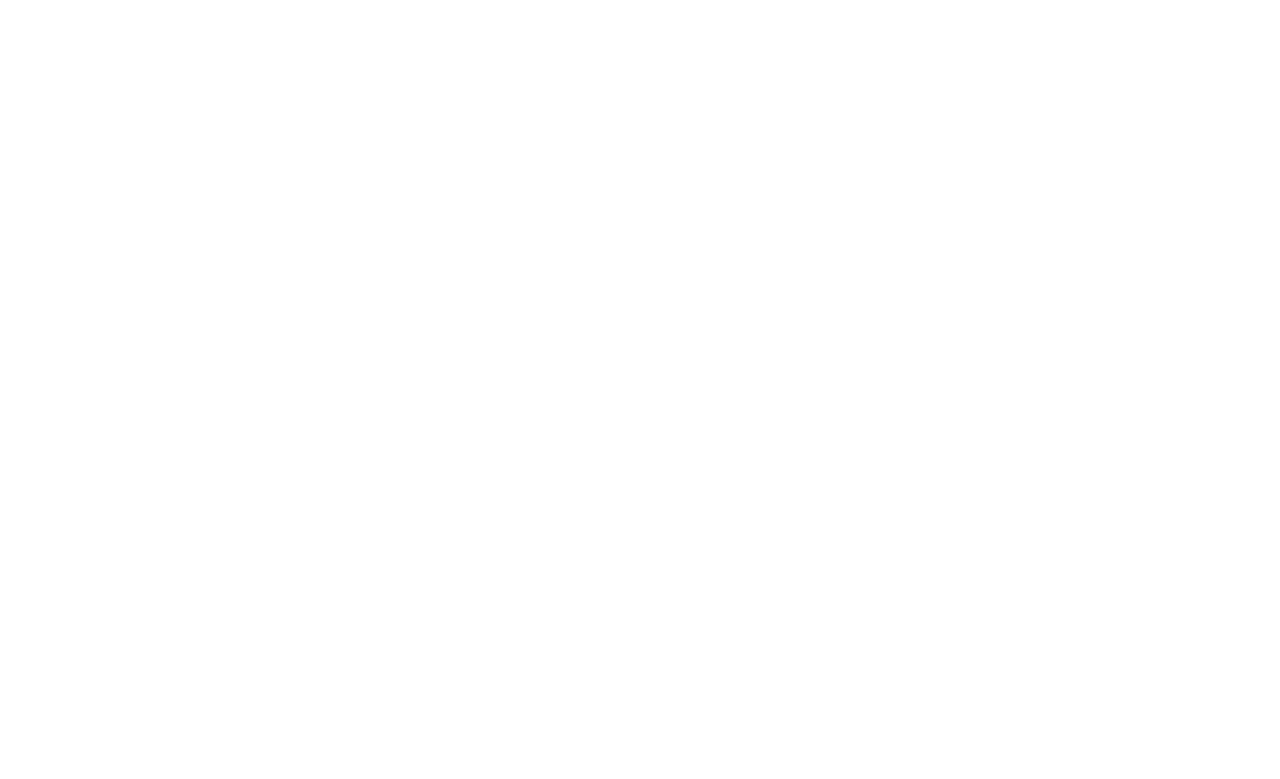
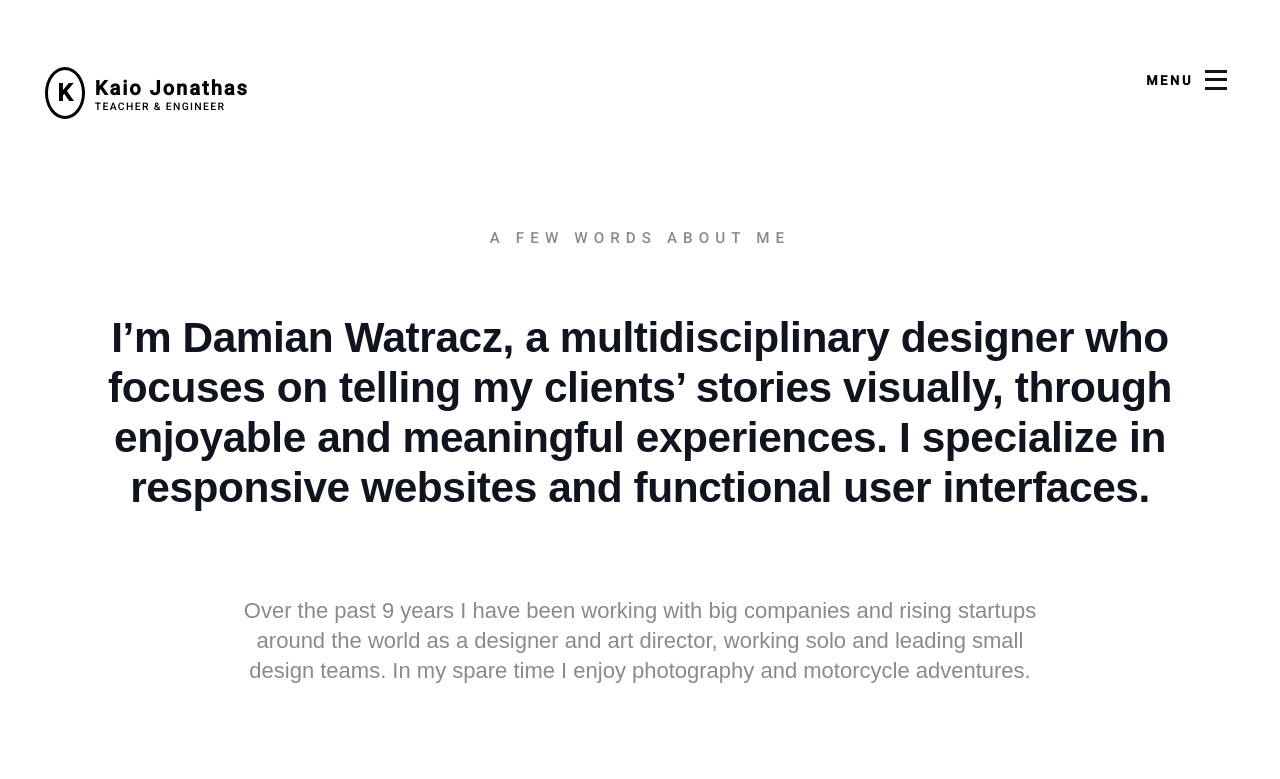
Before and after one commit to AndersonLucasdev/Anderson_T3-Portfolio-Personalidade-IFCEMPE, a plain HTML site: page HTML/sobre.html in a window 1280 px wide. Drawn offline with Linux system fonts and the light colour scheme.

Commit message:
FEAT(sobre)/ terminando primeira section sobre

```diff
--- a/CSS/menu.css
+++ b/CSS/menu.css
@@ -119,7 +119,7 @@
   width: 42%;
   height: 77%;
   display: flex;
-  align-items: end;
+  align-items: center;
   justify-content: left;
 }
 
--- a/CSS/projetos.css
+++ b/CSS/projetos.css
@@ -78,7 +78,7 @@
   width: 42%;
   height: 77%;
   display: flex;
-  align-items: end;
+  align-items: center;
   justify-content: left;
 
 }
--- a/CSS/sobre.css
+++ b/CSS/sobre.css
@@ -0,0 +1,216 @@
+/* @import url("https://fonts.googleapis.com/css2?family=Roboto&display=swap"); */
+@import url("https://fonts.googleapis.com/css2?family=Roboto:wght@500&display=swap");
+
+* {
+  padding: 0;
+  margin: 0;
+  box-sizing: border-box;
+}
+
+.container {
+  height: 100vh;
+  width: 100%;
+  display: flex;
+  justify-content: center;
+  align-items: center;
+  flex-direction: column;
+  font-family: "Roboto", sans-serif;
+  position: relative;
+  overflow: hidden;
+}
+
+.container-menu {
+  width: 20%;
+  height: 10%;
+  display: flex;
+  align-items: center;
+  justify-content: right;
+  position: absolute;
+  top: 5%;
+  right: 4%;
+}
+
+.container-menu-texto {
+  width: 30%;
+  height: 100%;
+  display: flex;
+  align-items: center;
+  justify-content: right;
+  margin-right: 4%;
+}
+
+.container-menu-texto h4 {
+  color: #000;
+  font-size: 0.8125rem;
+  line-height: 1.0625rem;
+  font-weight: 800;
+  text-transform: uppercase;
+  letter-spacing: 0.2em;
+  cursor: pointer;
+}
+
+.container-menu-icon {
+  width: 10%;
+  height: 26%;
+  display: flex;
+  align-items: center;
+  justify-content: space-between;
+  flex-direction: column;
+  cursor: pointer;
+}
+
+.traco {
+  background: #0f141e;
+  display: block;
+  width: 22px;
+  height: 3px;
+}
+
+.container-header {
+  width: 93%;
+  height: 14vh;
+  display: flex;
+  align-items: end;
+  justify-content: left;
+}
+
+.container-header-logo {
+  width: 42%;
+  height: 77%;
+  display: flex;
+  align-items: center;
+  justify-content: left;
+}
+
+.container-header-logo-img {
+  width: 8%;
+  height: 60%;
+  background-color: transparent;
+  border: 3px solid #000;
+  border-radius: 50%;
+  display: flex;
+  justify-content: center;
+  align-items: center;
+  margin-right: 2%;
+  font-size: 1.5rem;
+  font-weight: bold;
+  cursor: pointer;
+}
+
+.container-header-logo-texto {
+  width: 70%;
+  height: 65%;
+  display: flex;
+  align-items: center;
+  justify-content: center;
+  flex-direction: column;
+}
+
+.container-header-logo-texto-titulo {
+  height: 60%;
+  width: 100%;
+  display: flex;
+  align-items: end;
+  justify-content: left;
+  margin-bottom: 0.2%;
+}
+
+.container-header-logo-texto-titulo h3 {
+  color: #000;
+  font-size: 1.25rem;
+  letter-spacing: 0.1em;
+  cursor: pointer;
+}
+
+.container-header-logo-texto-descricao {
+  height: 35%;
+  width: 100%;
+  display: flex;
+  align-items: start;
+  justify-content: left;
+}
+
+.container-header-logo-texto-descricao p {
+  color: #000;
+  font-size: 0.65rem;
+  letter-spacing: 0.13em;
+  cursor: pointer;
+}
+
+.container-main {
+  height: 80vh;
+  width: 100%;
+  display: flex;
+  align-items: end;
+  justify-content: left;
+}
+
+.container-main-introducao {
+  height: 100%;
+  width: 100%;
+  display: flex;
+  align-items: center;
+  justify-content: center;
+  flex-direction: column;
+}
+
+.container-main-introducao-titulo {
+  height: 10%;
+  width: 100%;
+  display: flex;
+  align-items: center;
+  justify-content: center;
+  margin-bottom: 1%;
+}
+
+.container-main-introducao-titulo h3 {
+  font-size: 0.95rem;
+  line-height: 1.25rem;
+  text-transform: uppercase;
+  padding-top: 5px;
+  padding-bottom: 5px;
+  font-weight: 400;
+  letter-spacing: 0.4em;
+  color: #878a8f;
+}
+
+.container-main-introducao-texto {
+  height: 40%;
+  width: 85%;
+  display: flex;
+  align-items: center;
+  justify-content: center;
+}
+
+.container-main-introducao-texto h1 {
+  font-family: "Helvetica Now Display DW", sans-serif;
+  font-weight: 800;
+  letter-spacing: -0.01em;
+  color: #0f141e;
+  font-size: 2.65rem;
+  line-height: 3.125rem;
+  padding-top: 4px;
+  padding-bottom: 1px;
+  text-align: center;
+}
+
+.container-main-introducao-descricao {
+  margin-top: 3%;
+  height: 20%;
+  width: 63%;
+  display: flex;
+  align-items: center;
+  justify-content: center;
+}
+
+.container-main-introducao-descricao p {
+  font-family: "Helvetica Now Display DW",sans-serif;
+  font-weight: 500;
+  color: #878a8f;
+  letter-spacing: normal;
+  font-size: 1.375rem;
+  line-height: 1.875rem;
+  padding-top: 2px;
+  padding-bottom: 3px;
+  text-align: center;
+}
--- a/CSS/style.css
+++ b/CSS/style.css
@@ -78,9 +78,8 @@
   width: 42%;
   height: 77%;
   display: flex;
-  align-items: end;
+  align-items: center;
   justify-content: left;
-
 }
 
 .container-header-logo-img {
--- a/HTML/sobre.html
+++ b/HTML/sobre.html
@@ -4,8 +4,48 @@
     <meta charset="UTF-8">
     <meta name="viewport" content="width=device-width, initial-scale=1.0">
     <title> Sobre </title>
+    <link rel="stylesheet" href="../CSS/sobre.css">
 </head>
-<body>
-
+<body class="container">
+    <div class="container-menu">
+        <div class="container-menu-texto">
+            <h4 onclick="window.location.href = 'https://andersonlucasdev.github.io/Anderson_T3-Portfolio-Personalidade-IFCEMPE/HTML/menu.html';">MENU</h4>
+        </div>
+        <div class="container-menu-icon" onclick="window.location.href = 'https://andersonlucasdev.github.io/Anderson_T3-Portfolio-Personalidade-IFCEMPE/HTML/menu.html';">
+            <div class="traco"></div>
+            <div class="traco"></div>
+            <div class="traco"></div>
+        </div>
+    </div>
+    <header class="container-header">
+        <div class="container-header-logo" >
+            <div class="container-header-logo-img" onclick="window.location.href = 'https://andersonlucasdev.github.io/Anderson_T3-Portfolio-Personalidade-IFCEMPE/index.html';">K</div>
+            <div class="container-header-logo-texto">
+                <div class="container-header-logo-texto-titulo">
+                    <h3 onclick="window.location.href = 'https://andersonlucasdev.github.io/Anderson_T3-Portfolio-Personalidade-IFCEMPE/index.html';">Kaio Jonathas</h3>
+                </div>
+                <div class="container-header-logo-texto-descricao">
+                    <p onclick="window.location.href = 'https://andersonlucasdev.github.io/Anderson_T3-Portfolio-Personalidade-IFCEMPE/index.html';">TEACHER & ENGINEER</p>
+                </div>
+            </div>
+        </div>
+    </header>
+    <main class="container-main">
+        <section class="container-main-introducao">
+            <div class="container-main-introducao-titulo">
+                <h3>A FEW WORDS ABOUT ME</h3>
+            </div>
+            <div class="container-main-introducao-texto">
+                <h1>I’m Damian Watracz, a multidisciplinary designer who focuses on telling my clients’
+                    stories visually, through enjoyable and meaningful experiences. I specialize in
+                    responsive websites and functional user interfaces.</h1>
+            </div>
+            <div class="container-main-introducao-descricao">
+                <p>Over the past 9 years I have been working with big companies and rising startups around
+                    the world as a designer and art director, working solo and leading small design teams.
+                    In my spare time I enjoy photography and motorcycle adventures.</p>
+            </div>
+        </section>
+    </main>
 </body>
 </html>
```
